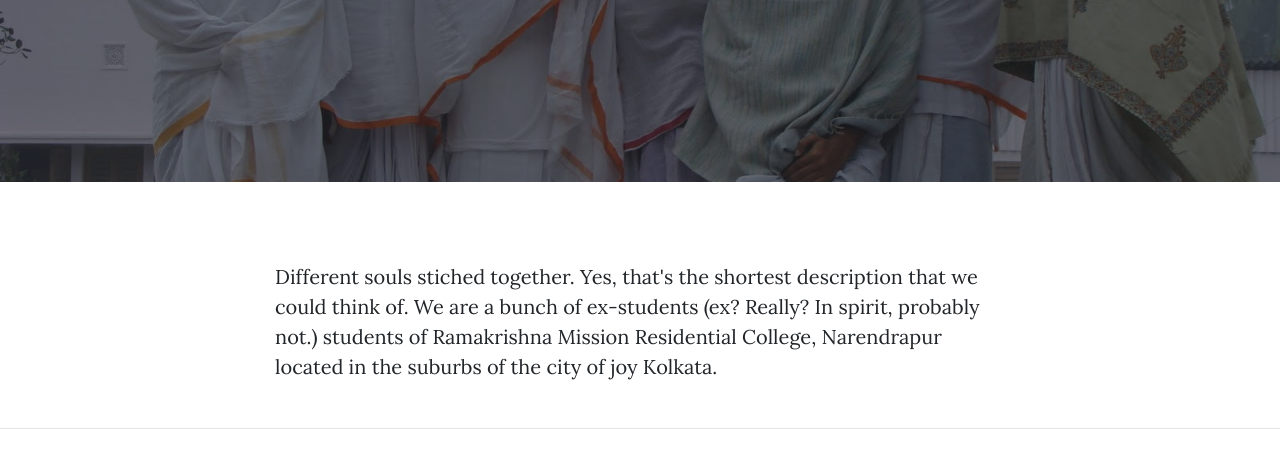
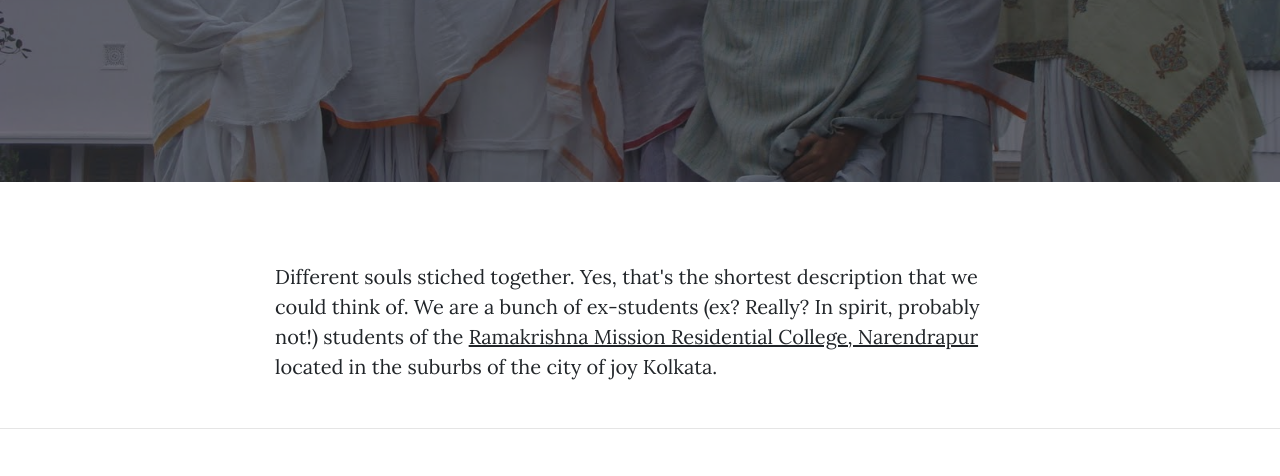
Before and after one commit to fadikar/gurukul.github.io, a website: page about.html in a window 1280 px wide. Shown: the part 324-800 px from the top of the page. Drawn offline with nearby package versions, Linux system fonts and the light colour scheme.

Commit message:
Update about.html

```diff
--- a/about.html
+++ b/about.html
@@ -71,8 +71,10 @@
     <div class="container">
       <div class="row">
         <div class="col-lg-8 col-md-10 mx-auto">
-          <p>Different souls stiched together. Yes, that's the shortest description that we could think of. We are a bunch of ex-students (ex? Really? In spirit, probably not.)
-          students of Ramakrishna Mission Residential College, Narendrapur located in the suburbs of the city of joy Kolkata. </p>
+          <p>Different souls stiched together. Yes, that's the shortest description that we could think of. We are a bunch
+            of ex-students (ex? Really? In spirit, probably not!) students of the
+            <a href="http://www.rkmcnarendrapur.org/">Ramakrishna Mission Residential College, Narendrapur </a>
+            located in the suburbs of the city of joy Kolkata. </p>
         </div>
       </div>
     </div>
```
